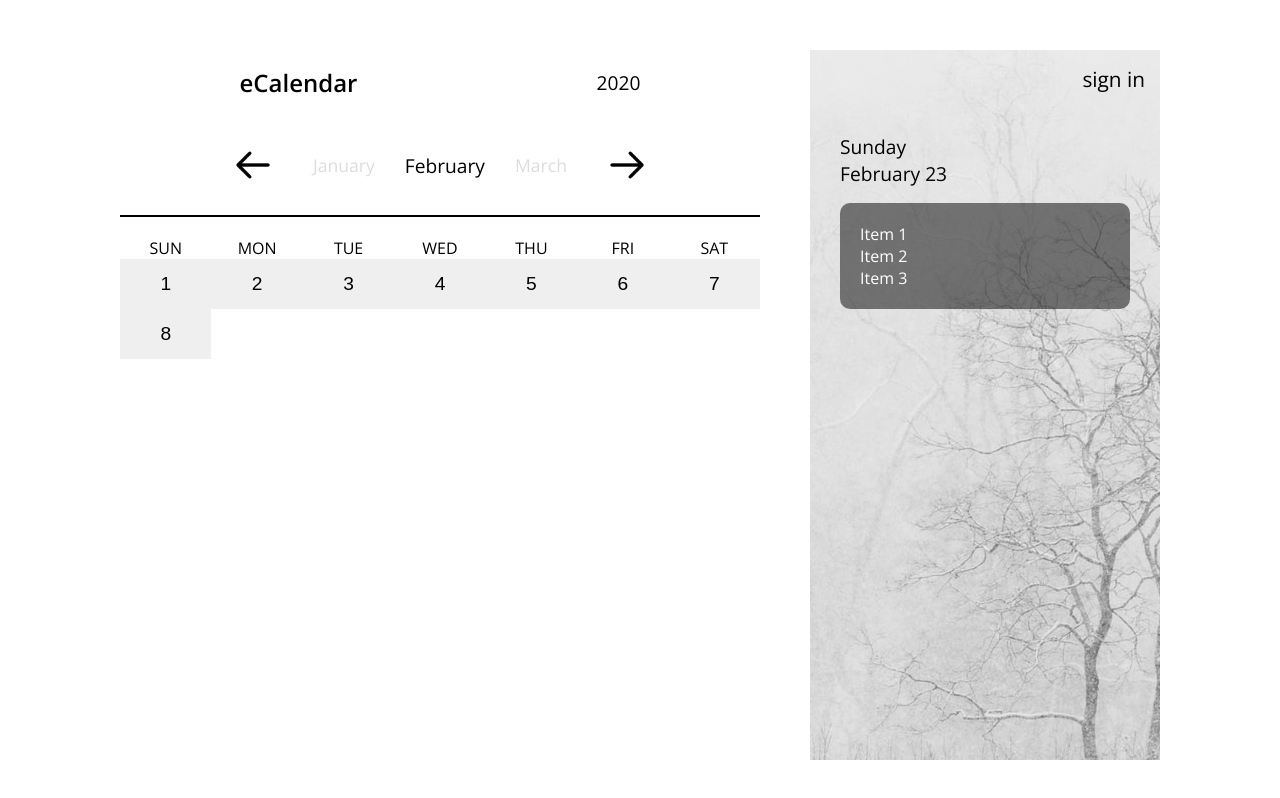
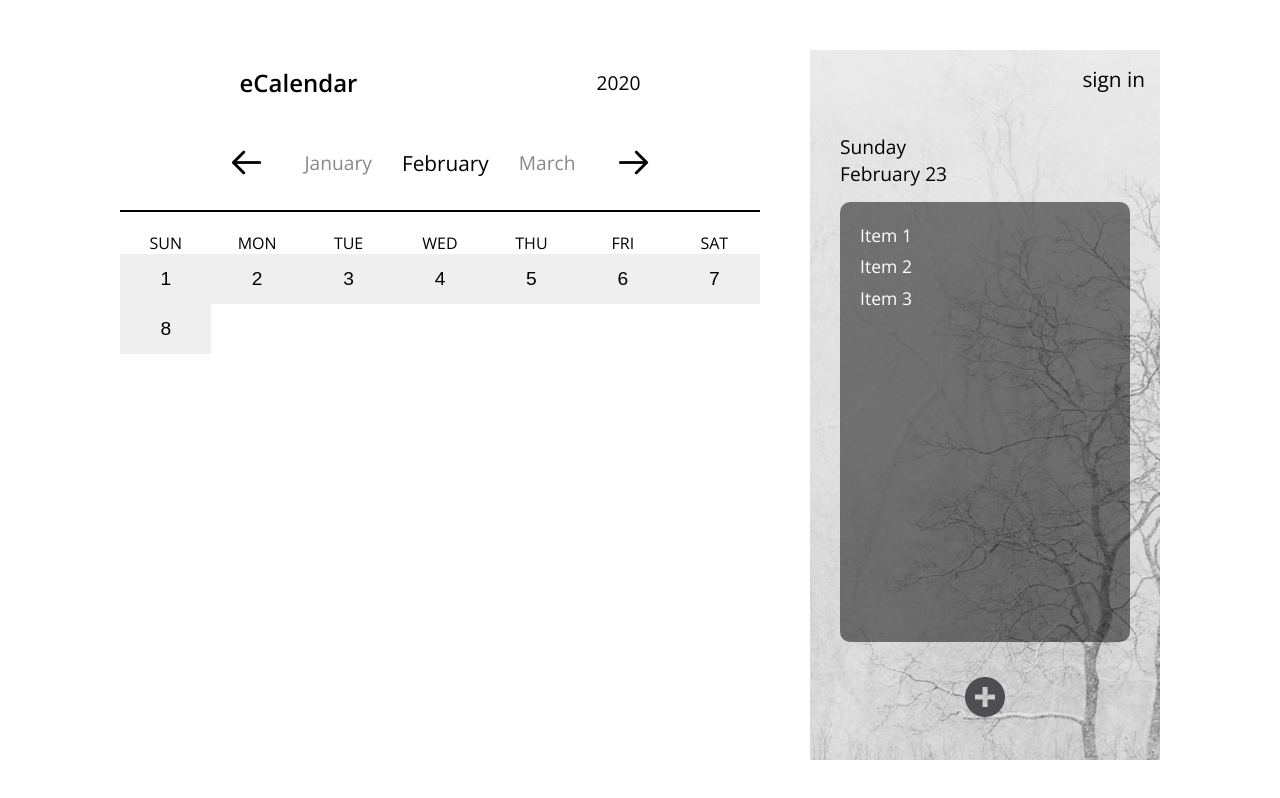
Before and after one commit to Chingu-Solo/solo-koala-159, a React (Create React App) app in the folder jalisa-tier2-ecalendar/: page / in a window 1280 px wide. Built offline with nearby package versions, Linux system fonts and the light colour scheme.

Commit message:
added plus sign to events panel

```diff
--- a/jalisa-tier2-ecalendar/src/components/Calendar.js
+++ b/jalisa-tier2-ecalendar/src/components/Calendar.js
@@ -103,31 +103,31 @@ const Months = styled.div`
 
 const LeftArrow = styled.img`
   cursor: pointer;
-  height: 40px;
-  width: 40px;
+  height: 35px;
+  width: 35px;
   padding-right: 40px;
 `;
 
 const RightArrow = styled.img`
   cursor: pointer;
-  height: 40px;
-  width: 40px;
+  height: 35px;
+  width: 35px;
   padding-left: 40px;
 `;
 
 const PreviousMonth = styled.div`
-  font-size: 1.1em;
-  color: #ddd;
+  font-size: 1.2em;
+  color: #888;
   padding-right: 30px;
 `;
 
 const CurrentMonth = styled.div`
-  font-size: 1.2em;
+  font-size: 1.3em;
 `;
 
 const NextMonth = styled.div`
-  font-size: 1.1em;
-  color: #ddd;
+  font-size: 1.2em;
+  color: #888;
   padding-left: 30px;
 `;
 
--- a/jalisa-tier2-ecalendar/src/components/EventsList.js
+++ b/jalisa-tier2-ecalendar/src/components/EventsList.js
@@ -22,6 +22,8 @@ const EventsList = () => {
 
   const monthDate = `${getCurrentMonthFull()} ${getCurrentDate()}`;
 
+  const addEventClickedHandler = () => {};
+
   return (
     <EventsPanel>
       <SignIn>sign in</SignIn>
@@ -34,6 +36,12 @@ const EventsList = () => {
           <li>Item 3</li>
         </ul>
       </EventsListContainer>
+      <AddEvent>
+        <AddEventIcon
+          onClick={addEventClickedHandler}
+          src={require('../assets/images/plus-sign.png')}
+        />
+      </AddEvent>
     </EventsPanel>
   );
 };
@@ -74,12 +82,31 @@ const MonthDate = styled.div`
 const EventsListContainer = styled.div`
   border-radius: 10px;
   background-color: rgba(0, 0, 0, 0.5);
+  margin-top: 15px;
   margin-right: 30px;
+  height: 55vh;
+  overflow: auto;
+  font-size: 1.1em;
+  line-height: 1.8;
+
   ul {
-    padding: 20px;
+    padding: 0px 20px;
     list-style-type: none;
     li {
       color: white;
     }
   }
 `;
+
+const AddEvent = styled.div`
+  display: flex;
+  justify-content: center;
+  margin-right: 30px;
+  margin-top: 35px;
+`;
+
+const AddEventIcon = styled.img`
+  cursor: pointer;
+  height: 40px;
+  width: 40px;
+`;
```
Also changed, not shown: jalisa-tier2-ecalendar/src/assets/images/plus-sign.png (added).
